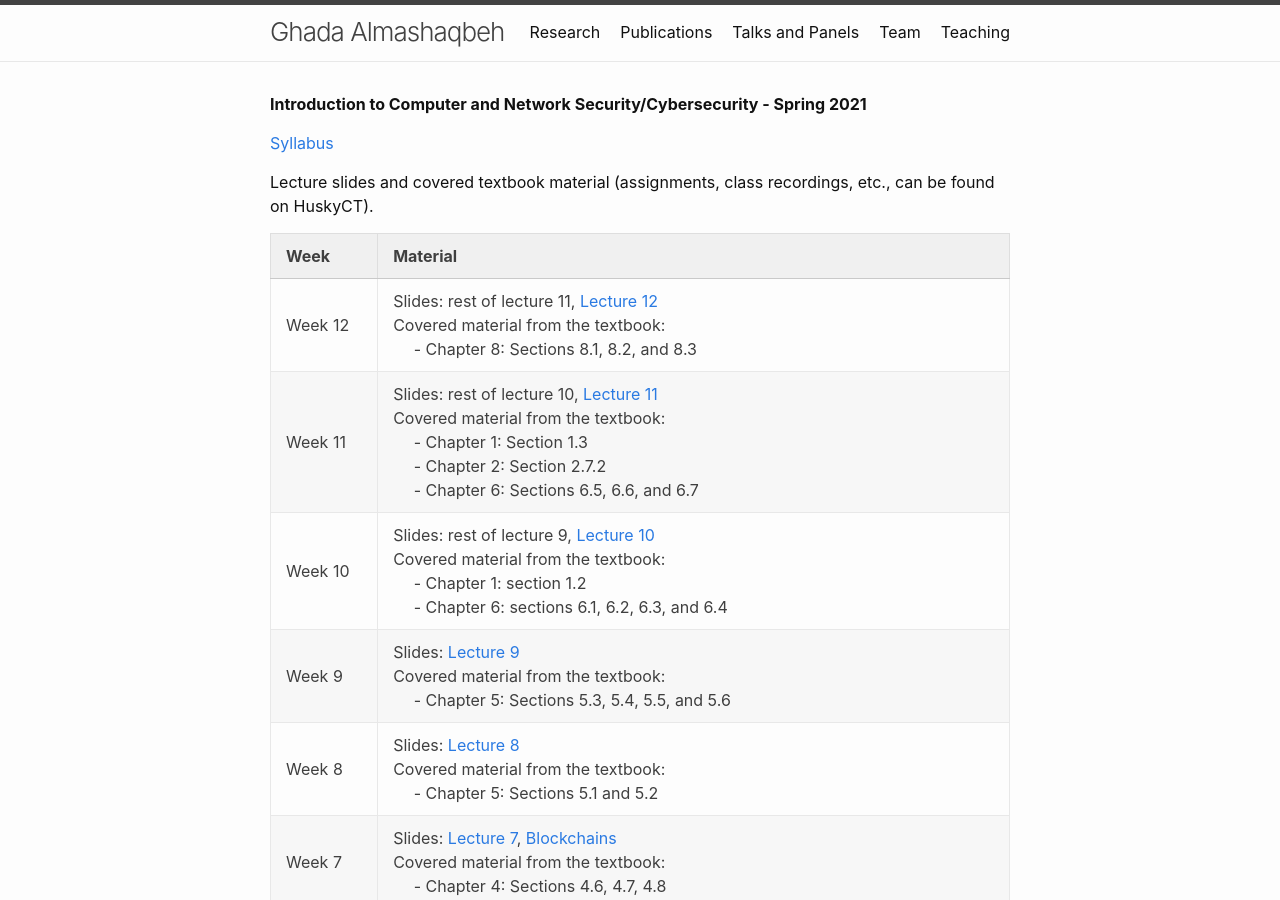
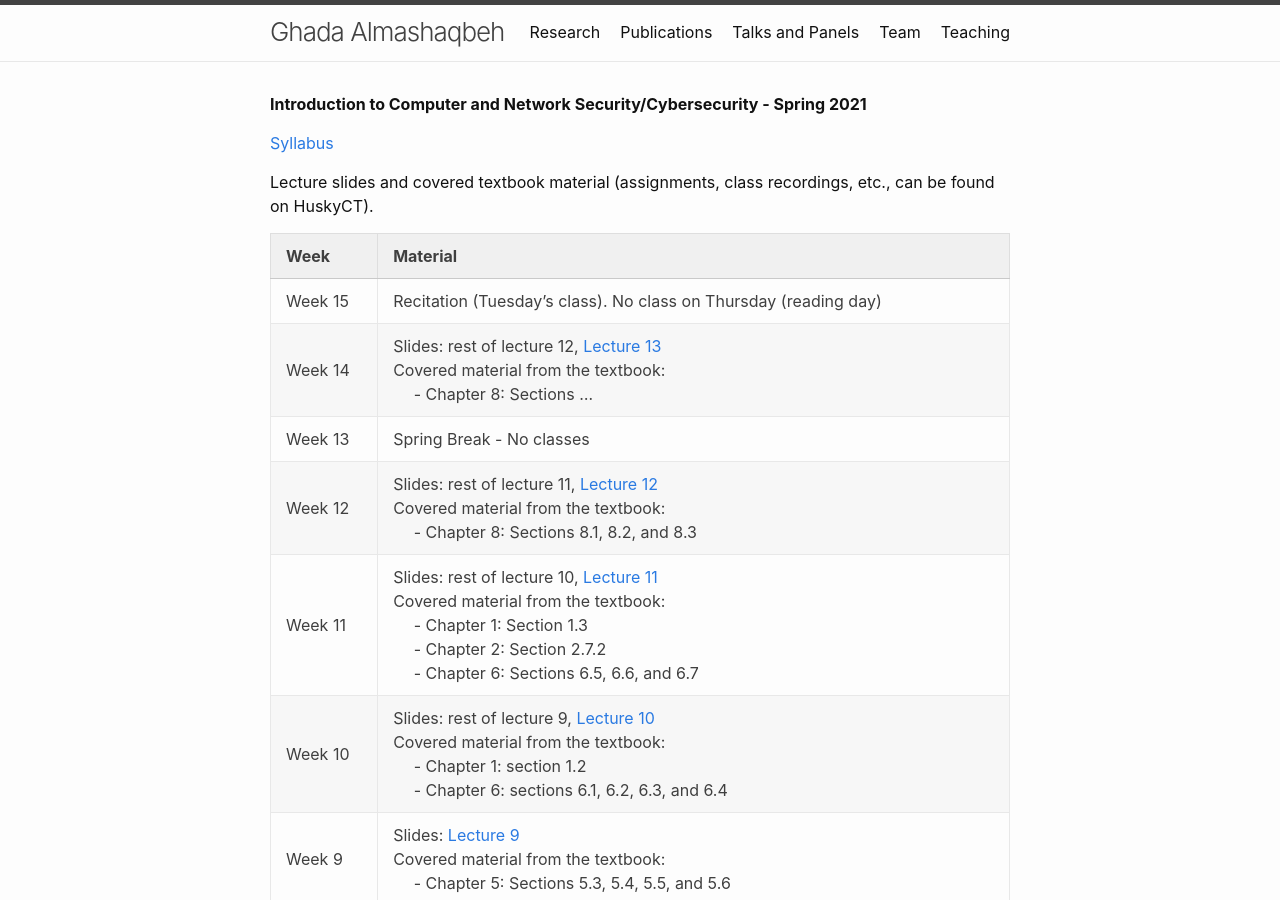
Before and after one commit to GhadaAlmashaqbeh/GhadaAlmashaqbeh.github.io, a Jekyll site: the page built from courses/cse3400-s2021/index.md, in a window 1280 px wide and 900 px high. Built offline with Jekyll 4.4.1, drawn with Linux system fonts in a browser that asks for light colours.

Commit message:
rest of semester plan

```diff
--- a/courses/cse3400-s2021/index.md
+++ b/courses/cse3400-s2021/index.md
@@ -10,6 +10,9 @@ Lecture slides and covered textbook material (assignments, class recordings, etc
 
 | Week&emsp;&emsp;| Material           |
 |----------|--------------------|
+| Week 15 | Recitation (Tuesday's class). No class on Thursday (reading day) |
+| Week 14 | Slides: rest of lecture 12, [Lecture 13](./lecture13.pdf) <br/> Covered material from the textbook: <br/> &emsp; - Chapter 8: Sections ... |
+| Week 13 | Spring Break - No classes |
 | Week 12 | Slides: rest of lecture 11, [Lecture 12](./lecture12.pdf) <br/> Covered material from the textbook: <br/> &emsp; - Chapter 8: Sections 8.1, 8.2, and 8.3 |
 | Week 11 | Slides: rest of lecture 10, [Lecture 11](./lecture11.pdf) <br/> Covered material from the textbook: <br/> &emsp; - Chapter 1: Section 1.3 <br/> &emsp; - Chapter 2: Section 2.7.2 <br/> &emsp; - Chapter 6: Sections 6.5, 6.6, and 6.7 |
 | Week 10 | Slides: rest of lecture 9, [Lecture 10](./lecture10.pdf) <br/> Covered material from the textbook: <br/> &emsp; - Chapter 1: section 1.2 <br/> &emsp; - Chapter 6: sections 6.1, 6.2, 6.3, and 6.4 |
```
Also changed, not shown: 3 other files.
